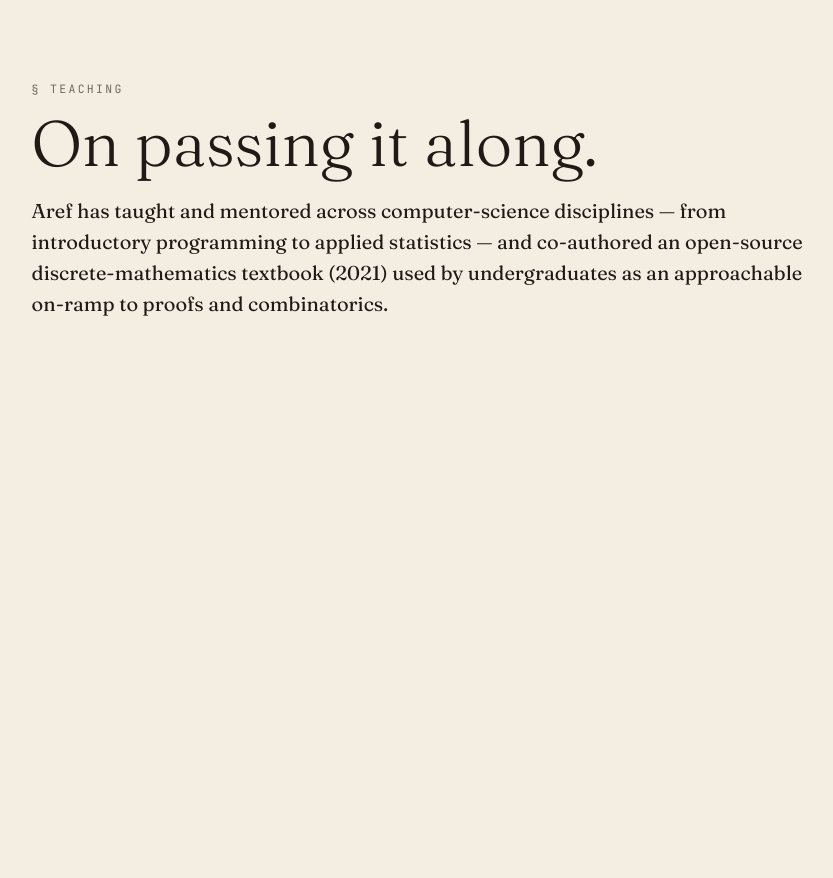
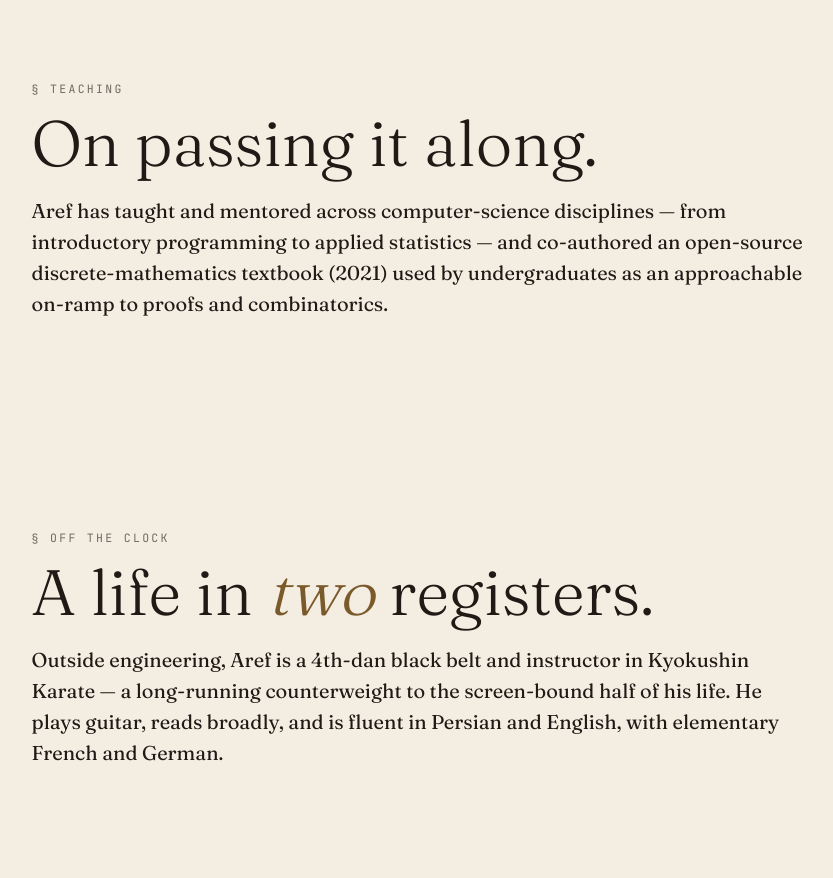
Before and after one commit to arefafzali/arefafzali.github.io, an Astro site: page / in a window 1280 px wide. Shown: the part 4105-4983 px from the top of the page, without its empty margins (44-877 px from the left). Before the commit the page ends 4533 px from the top, so only its background shows below. Built offline with nearby package versions, Linux system fonts and the light colour scheme; Astro itself is replaced by a stand-in of ours.

Commit message:
Add Personal section

```diff
--- /dev/null
+++ b/src/components/Personal.astro
@@ -0,0 +1,26 @@
+---
+---
+<section id="personal" class="personal" aria-labelledby="personal-title">
+  <div class="container">
+    <p class="label">§ Off the clock</p>
+    <h2 id="personal-title" class="section-title">A life in <em>two</em> registers.</h2>
+    <p>
+      Outside engineering, Aref is a 4th-dan black belt and instructor in Kyokushin Karate — a
+      long-running counterweight to the screen-bound half of his life. He plays guitar,
+      reads broadly, and is fluent in Persian and English, with elementary French and German.
+    </p>
+  </div>
+</section>
+
+<style>
+.personal { padding-block: var(--section-y); }
+.section-title {
+  font-family: var(--font-serif);
+  font-weight: 300;
+  font-size: var(--step-4);
+  line-height: 1.02;
+  margin: 0.25rem 0 1rem;
+}
+.section-title em { font-style: italic; color: var(--accent); }
+.personal p { max-width: 60ch; }
+</style>
--- a/src/pages/index.astro
+++ b/src/pages/index.astro
@@ -7,6 +7,7 @@ import Trajectory from '@/components/Trajectory.astro';
 import ProjectsResearch from '@/components/ProjectsResearch.astro';
 import Publications from '@/components/Publications.astro';
 import Teaching from '@/components/Teaching.astro';
+import Personal from '@/components/Personal.astro';
 ---
 <Base>
   <main id="main">
@@ -17,5 +18,6 @@ import Teaching from '@/components/Teaching.astro';
     <ProjectsResearch />
     <Publications />
     <Teaching />
+    <Personal />
   </main>
 </Base>
```
